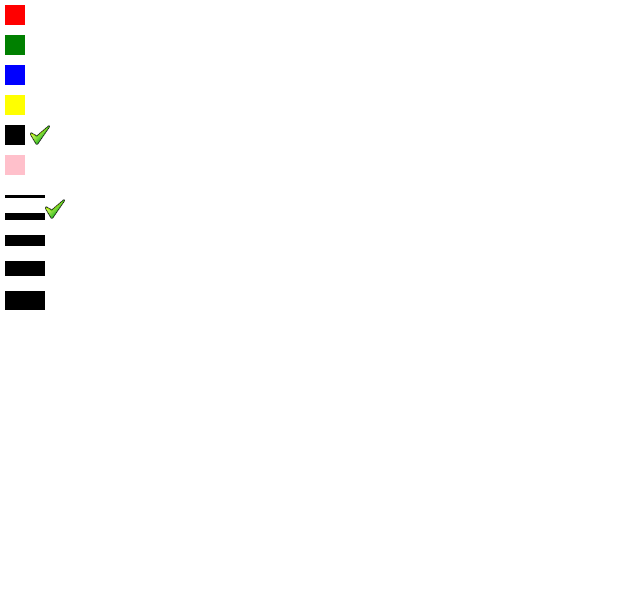
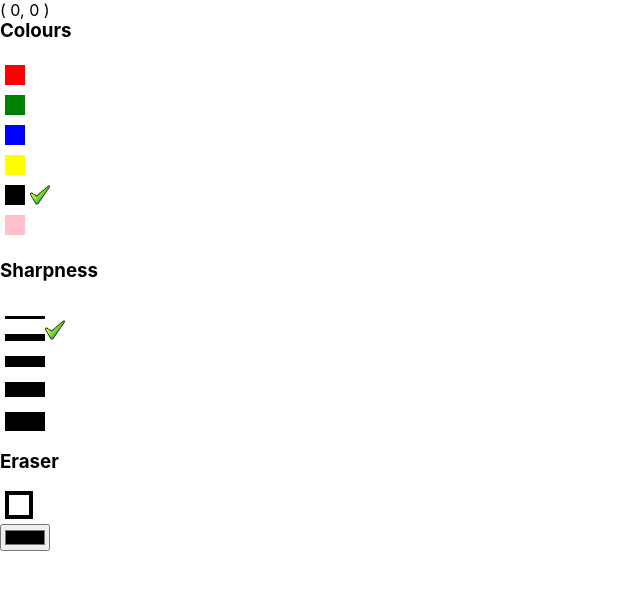
Before and after one commit to ShubhradipSarkar/DrawingApp, a React (Create React App) app: page / in a window 1280 px wide. Shown: the top 590 px of the page, without its empty margins (0-640 px from the left). Built offline with nearby package versions, Linux system fonts and the light colour scheme.

Commit message:
select pointer

```diff
--- a/src/App.js
+++ b/src/App.js
@@ -18,10 +18,17 @@ function App() {
   const [shape, setShape] = useState("");
   const [selectcolors, setSelectColors] = useState("black");
   const [selectbold, setSelectbold] = useState("7");
+  const [color, setColor] = useState("white"); // Initial color is black
+  const [cursorPosition, setCursorPosition] = useState({ x: 0, y: 0 });
+  // Function to handle color change
+  const handleColorChange = (event) => {
+    setColor(event.target.value); // Update color state with the selected color
+  };
 
   // Function to handle mouse move event and update the state array
   const handleMove = (event) => {
     event.preventDefault();
+    updateCursorPosition(event);
     if(shape==="rectangle"){
       const clientX = event.touches ? event.touches[0].clientX : event.clientX;
       const clientY = event.touches ? event.touches[0].clientY : event.clientY;
@@ -37,6 +44,7 @@ function App() {
       const newPosition = { x: clientX, y: clientY, color: selectcolors, bolds:selectbold};
 
       setPositions(prevPositions => [...prevPositions, newPosition]);
+
     }
 
   };
@@ -54,6 +62,11 @@ function App() {
     setIsDrawing(false);
   };
 
+  const updateCursorPosition = (event) => {
+    const { clientX, clientY } = event;
+    setCursorPosition({ x: clientX, y: clientY });
+  };
+
   return (
     <div
       style={styles}
@@ -64,18 +77,12 @@ function App() {
       onTouchStart={startDrawing}
       onTouchEnd={stopDrawing}
     >
-      {/* <img src="/pencil.png" alt="" style={{height:'70px', width:'70px'}}/> */}
-      {/* Your content here */}
-      {/* <h3 style={{position:'absolute'}} onClick={()=>{
-        if(shape==="rectangle"){
-          setShape("");
-        }
-        else{
-          setShape("rectangle")
-        }
-        }}>Rectangle</h3> */}
+      <div style={{ position: 'absolute', top: cursorPosition.y, left: cursorPosition.x }}>
+        ( {cursorPosition.x}, {cursorPosition.y} )
+      </div>
 
       <div style={{position:'absolute'}}>
+        <h3>Colours</h3>
         {colors.map((clr, index) =>(
           <div style={{display:'flex', flexDirection:'row', alignItems:'center', cursor:'pointer'}}>
             <div style={{height:'20px', width:'20px', display:'flex', margin:'5px', backgroundColor:`${clr}`, cursor:'pointer'}} onClick={()=>{setSelectColors(clr)}}></div>
@@ -83,12 +90,27 @@ function App() {
           </div>
 
         ))}
+
+        <h3>Sharpness</h3>
         {bold.map((b, index) =>(
           <div style={{display:'flex', flexDirection:'row', alignItems:'center', cursor:'pointer'}}><div style={{height:`${b}px`, width:'40px', display:'flex', marginTop:'15px', marginLeft:'5px', backgroundColor:`black`}} onClick={()=>{setSelectbold(b)}}></div>
           {(selectbold===b) && <img src='/tick.png' height='20px' width='20px' />}
           </div>
 
         ))}
+
+        <h3>
+          Eraser
+        </h3>
+        <div style={{height:'20px', width:'20px', margin:'5px', border:`4px solid black`, backgroundColor:`${color}`}} onClick={()=>{setSelectColors(color)}}>
+
+        </div>
+        <input
+        type="color"
+        value={color}
+        onChange={handleColorChange}
+      />
+
       </div>
       {positions.map((position, index) => (
         <div
```
